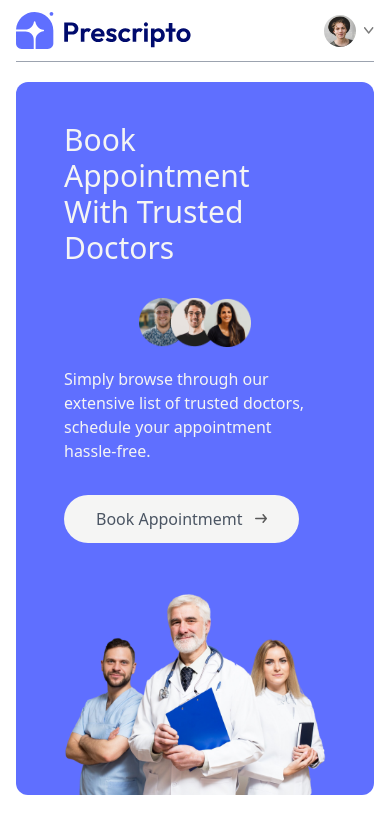
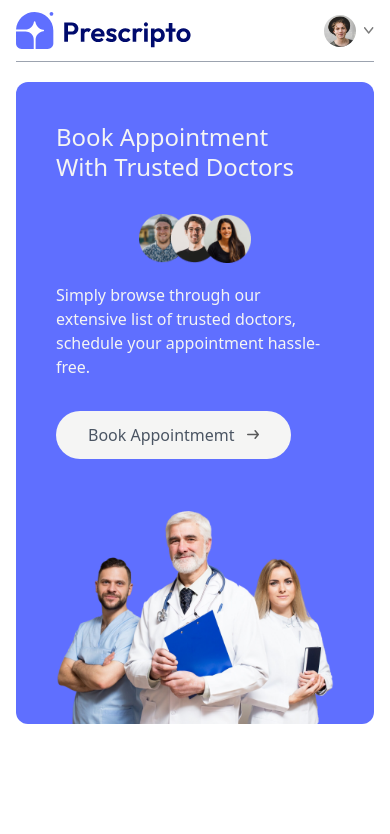
Before and after one commit to prabodhahdev/DocBook, a React app in the folder frontend/: page / in a window 390 px wide. Shown: the top 834 px of the page. Built offline with nearby package versions, Linux system fonts and the light colour scheme; the HTML template or start-up script is replaced by a standard one.

Commit message:
Changed header padding size

```diff
--- a/frontend/src/components/Header.jsx
+++ b/frontend/src/components/Header.jsx
@@ -3,10 +3,10 @@ import { assets } from '../assets/assets'
 
 const Header = () => {
   return (
-    <div className='flex flex-col flex-wrap md:flex-row bg-primary  px-12 rounded-xl md:px-10 lg:px-20'>
+    <div className='flex flex-col flex-wrap md:flex-row bg-primary  px-10 rounded-xl md:px-8 lg:px-20'>
       {/*----Left Side------*/}
       <div className='md:w-1/2 flex flex-col items-start justify-center gap-4 py-10 m-auto md:py-[10vw] md:mb-[-30px]' >
-        <p className='text-3xl text-stone-100 font-medium lg:text-5xl md:text-4xl'>Book Appointment <br/> With Trusted Doctors</p>
+        <p className='text-2xl text-stone-100 font-medium lg:text-5xl md:text-4xl leading-tight md:leading-tight lg:leading-tight'>Book Appointment <br/> With Trusted Doctors</p>
         <div className='flex flex-col md:flex-row items-center gap-5 py-4'>
             <img src={assets.group_profiles} alt=""  className='w-28'/>
             <p className='text-stone-100'>Simply browse through our extensive list of trusted doctors, <br  className='hid
--- /dev/null
+++ b/frontend/src/components/Specialitymenu.jsx
@@ -0,0 +1,11 @@
+import React from 'react'
+
+const Specialitymenu = () => {
+  return (
+    <div>
+
+    </div>
+  )
+}
+
+export default Specialitymenu
--- a/frontend/src/pages/Home.jsx
+++ b/frontend/src/pages/Home.jsx
@@ -1,10 +1,12 @@
 import React from 'react'
 import Header from '../components/Header'
+import Specialitymenu from '../components/Specialitymenu'
 
 const Home = () => {
   return (
     <div>
     <Header/>
+    <Specialitymenu/>
     </div>
   )
 }
```
